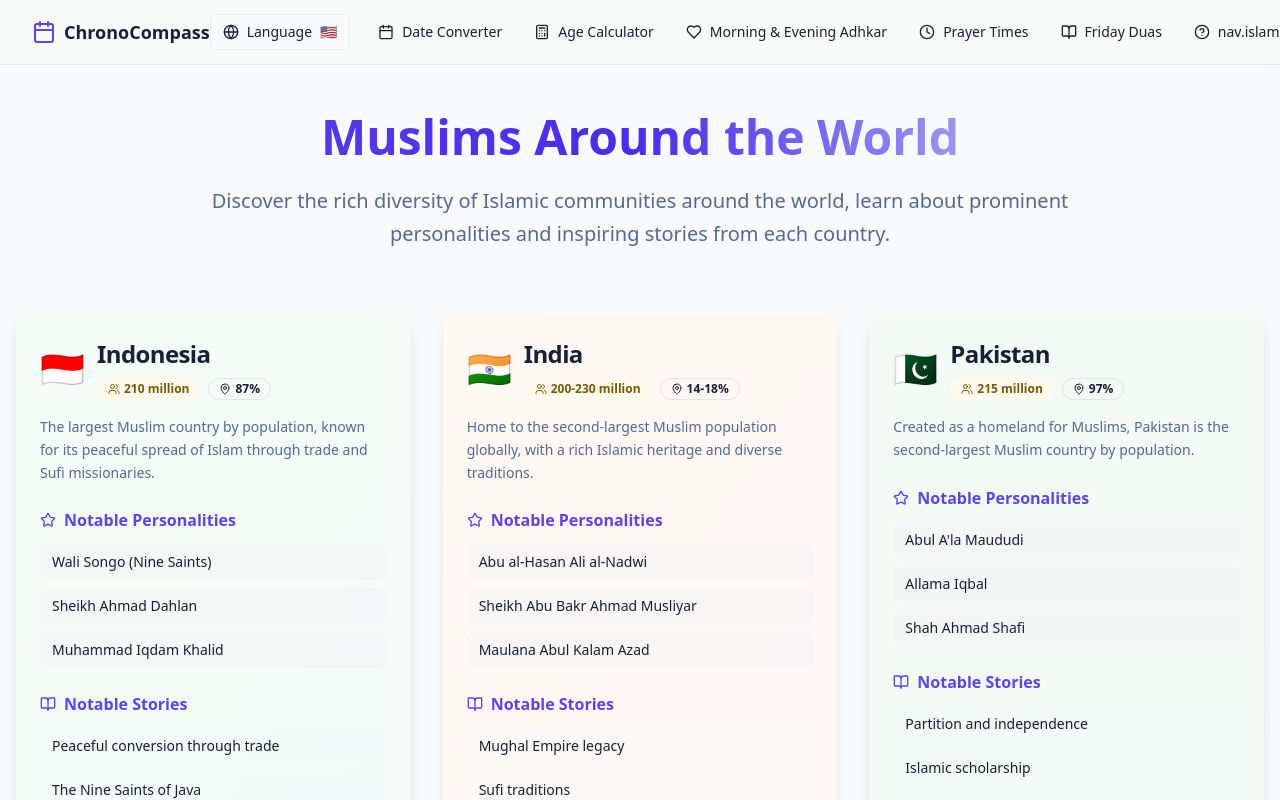
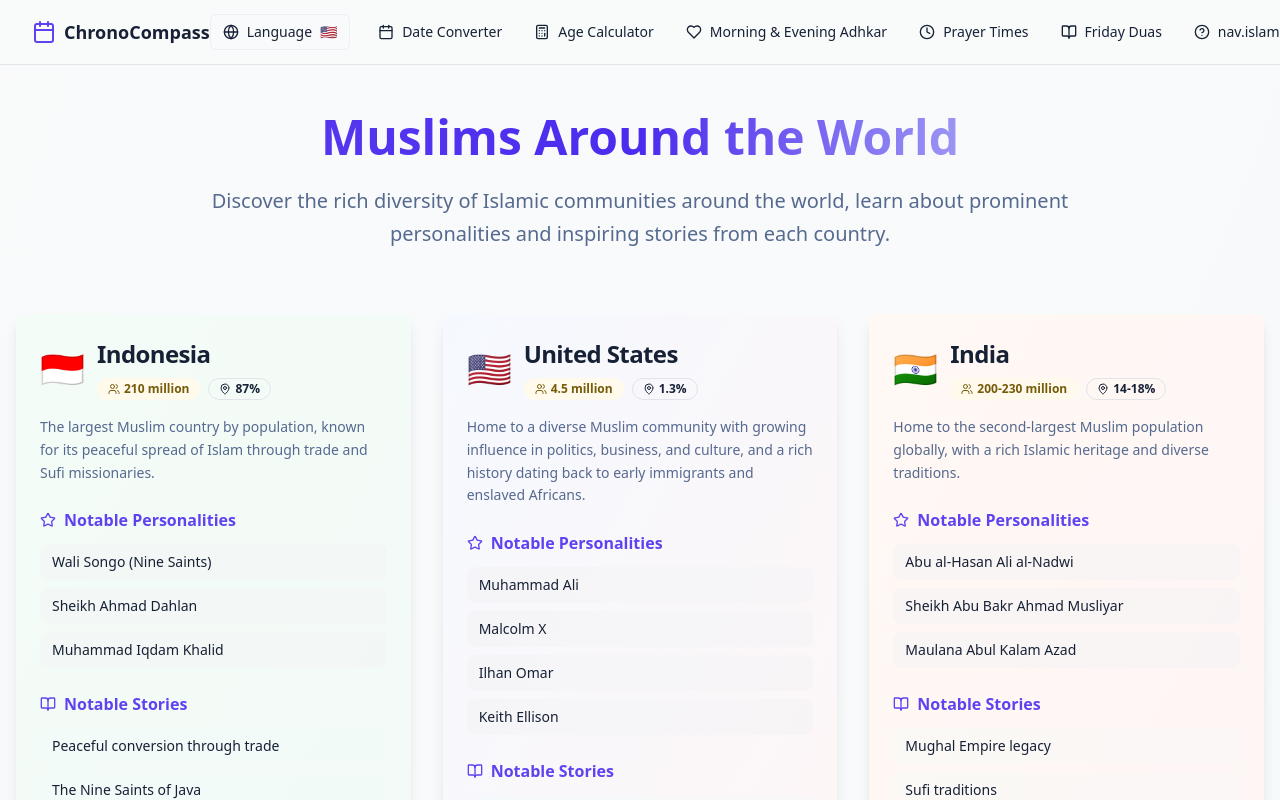
Before and after one commit to AAASSS460/chrono-compass-global, a React (Vite) app: page /countries in a window 1280 px wide. Shown: the top 800 px of the page. Built offline with nearby package versions, Linux system fonts and the light colour scheme.

Commit message:
Add USA country data to Countries.tsx

```diff
--- a/src/pages/Countries.tsx
+++ b/src/pages/Countries.tsx
@@ -36,6 +36,21 @@ const countries: Country[] = [
     stories: ['Peaceful conversion through trade', 'The Nine Saints of Java', 'Modern Islamic revival'],
     storiesAr: ['الاعتناق السلمي عبر التجارة', 'الأولياء التسعة في جاوة', 'النهضة الإسلامية الحديثة'],
     gradient: 'from-green-500 to-emerald-600'
+  },
+  {
+    id: 'usa',
+    name: 'United States',
+    nameAr: 'الولايات المتحدة',
+    population: '4.5 million',
+    percentage: '1.3%',
+    flag: '🇺🇸',
+    description: 'Home to a diverse Muslim community with growing influence in politics, business, and culture, and a rich history dating back to early immigrants and enslaved Africans.',
+    descriptionAr: 'موطن لمجتمع إسلامي متنوع ذو تأثير متزايد في السياسة والأعمال والثقافة، وتاريخ غني يعود إلى المهاجرين الأوائل والأفارقة المستعبدين.',
+    notablePersonalities: ['Muhammad Ali', 'Malcolm X', 'Ilhan Omar', 'Keith Ellison'],
+    notablePersonalitiesAr: ['محمد علي كلاي', 'مالكوم إكس', 'إلهان عمر', 'كيث إليسون'],
+    stories: ['Early Muslim presence in America', 'Civil Rights Movement and Islam', 'Growth of Muslim American community'],
+    storiesAr: ['الوجود الإسلامي المبكر في أمريكا', 'حركة الحقوق المدنية والإسلام', 'نمو الجالية المسلمة الأمريكية'],
+    gradient: 'from-blue-500 to-red-500'
   },
   {
     id: 'india',
```
